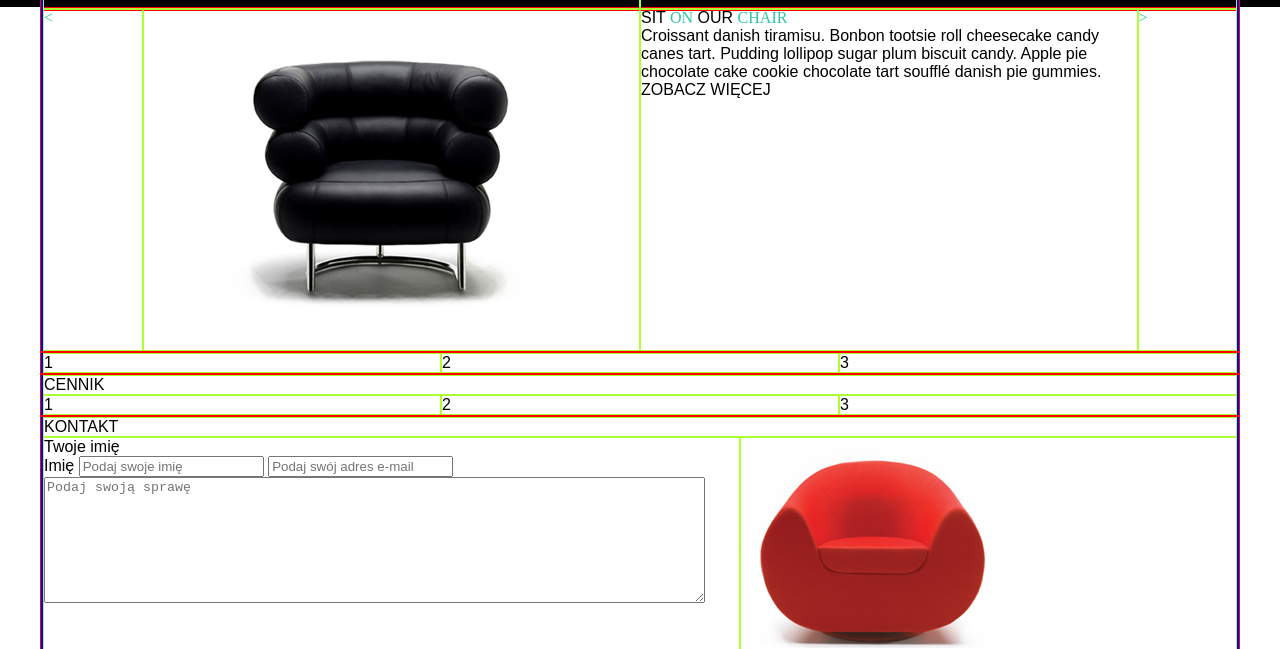
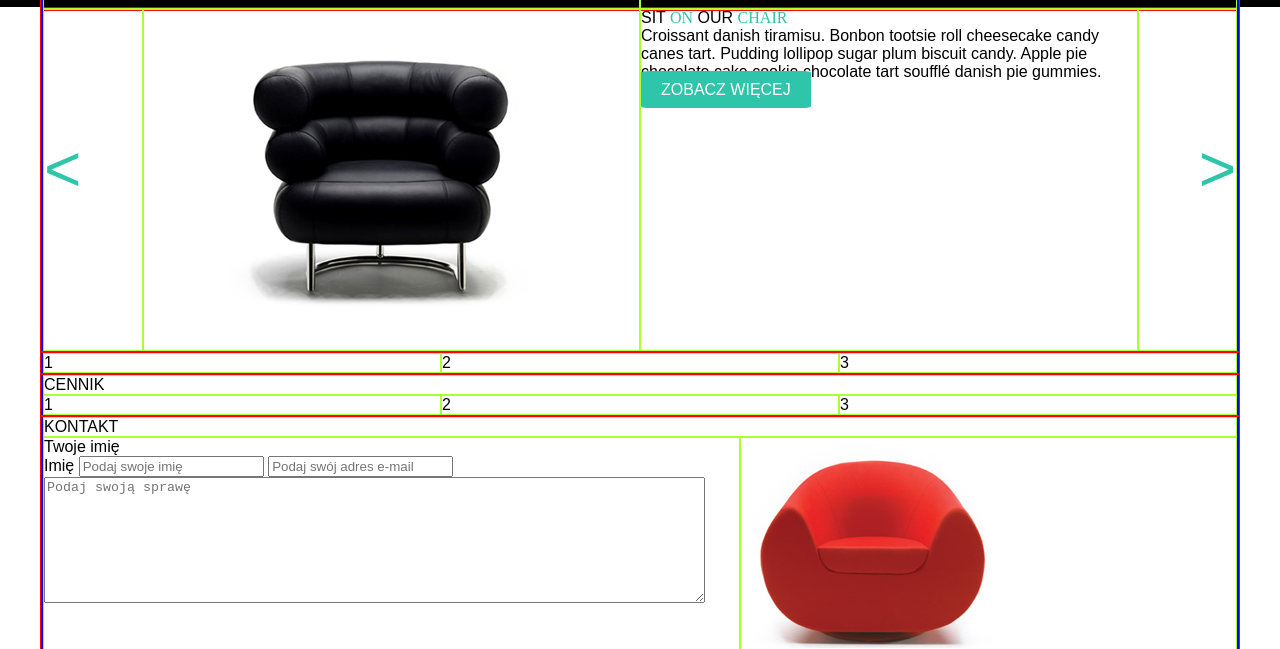
Before and after one commit to piterkm/project_SOAC, a website: page index.html in a window 1280 px wide. Shown: the part 33-682 px from the top of the page. Drawn offline with Linux system fonts and the light colour scheme; a web font is replaced by a local one.

Commit message:
Stylowanie karuzeli

```diff
--- a/index.html
+++ b/index.html
@@ -50,27 +50,31 @@
         <div class="grid-container">
             <div class="row">
                 <div class="col-1">
-                    <div class="main-color bold-text carousel-arrow-left">
-                        <
+                    <div class="carousel-navigation">
+                        <p class="main-color carousel-arrow-left">
+                            <
+                        </p>
                     </div>
                 </div>
                 <div class="col-5">
-                    <img src="images/black_chair.png"/>
+                    <img class="carousel-image" src="images/black_chair.png"/>
                 </div>
                 <div class="col-5">
-                    <div class="carousel-element-text">
+                    <div class="carousel-text">
                         <h2>SIT <span class="main-color bold-text">ON</span> OUR <span class="main-color bold-text">CHAIR</span></h2>
                         <p>
                             Croissant danish tiramisu. Bonbon tootsie roll cheesecake candy canes tart. Pudding lollipop sugar plum biscuit candy. Apple pie chocolate cake cookie chocolate tart soufflé danish pie gummies.
                         </p>
-                        <buttton class="carousel button_more">
+                        <buttton class="carousel-button">
                             ZOBACZ WIĘCEJ
                         </buttton>
                     </div>
                 </div>
                 <div class="col-1">
-                    <div class="main-color bold-text carousel-arrow-right">
-                        >
+                    <div class="carousel-navigation">
+                        <p class="main-color carousel-arrow-right">
+                            >
+                        </p>
                     </div>
                 </div>
             </div>
--- a/src/sass/partials/_homepage.scss
+++ b/src/sass/partials/_homepage.scss
@@ -1,3 +1,25 @@
-.carousel-element-text {
-    margin: 0 auto;
+.carousel {
+    height: 100%;
 }
+
+.carousel-navigation {
+    font-size: 4rem;
+    line-height: 500%;
+    .carousel-arrow-right {
+        float: right;
+    }
+}
+
+.carousel-image {
+    line-height: 500%;
+}
+
+.carousel-text {
+    .carousel-button {
+        background-color: $mainColor;
+        color: white;
+        padding: 10px 20px 10px 20px;
+        border-radius: 5%;
+    }
+
+}
```
Also changed, not shown: css/main.css.
